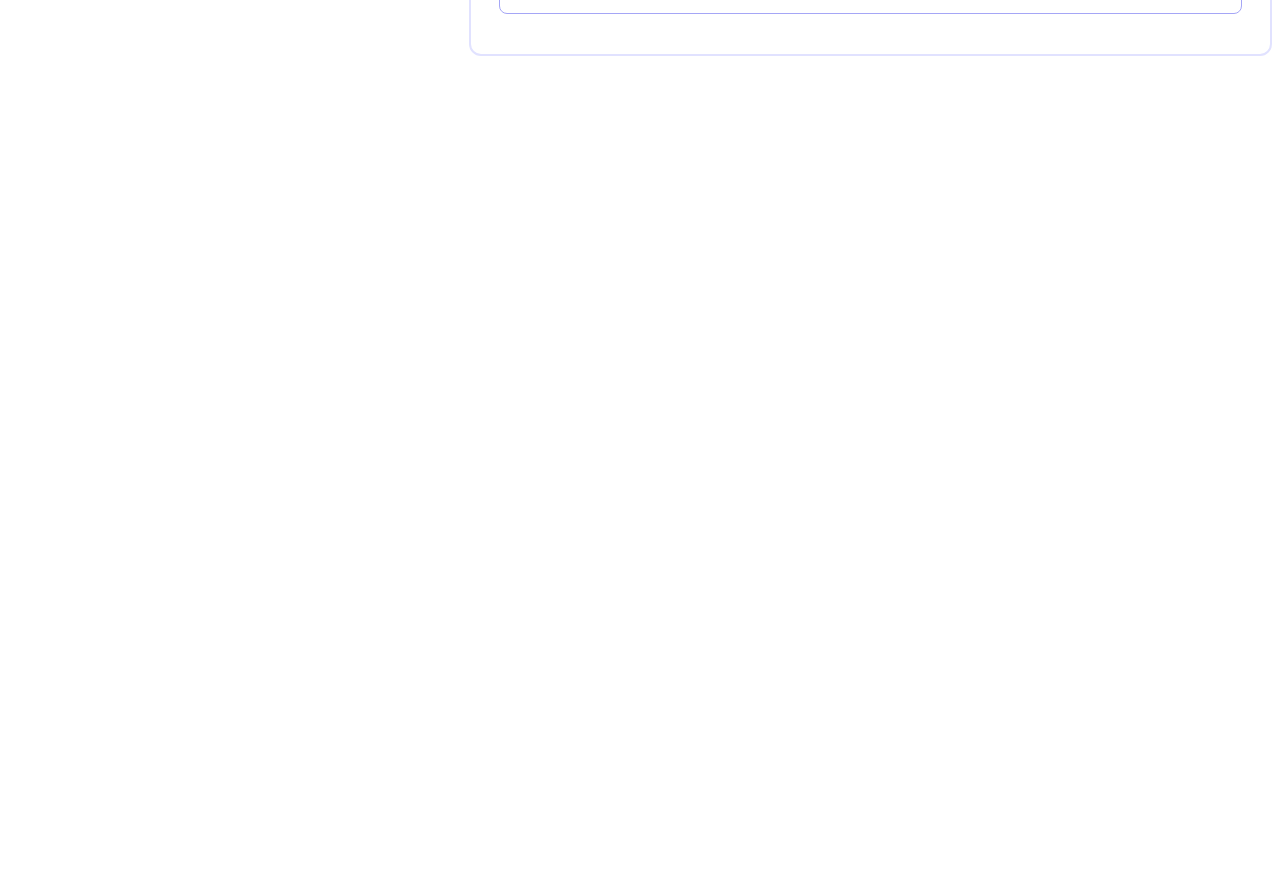
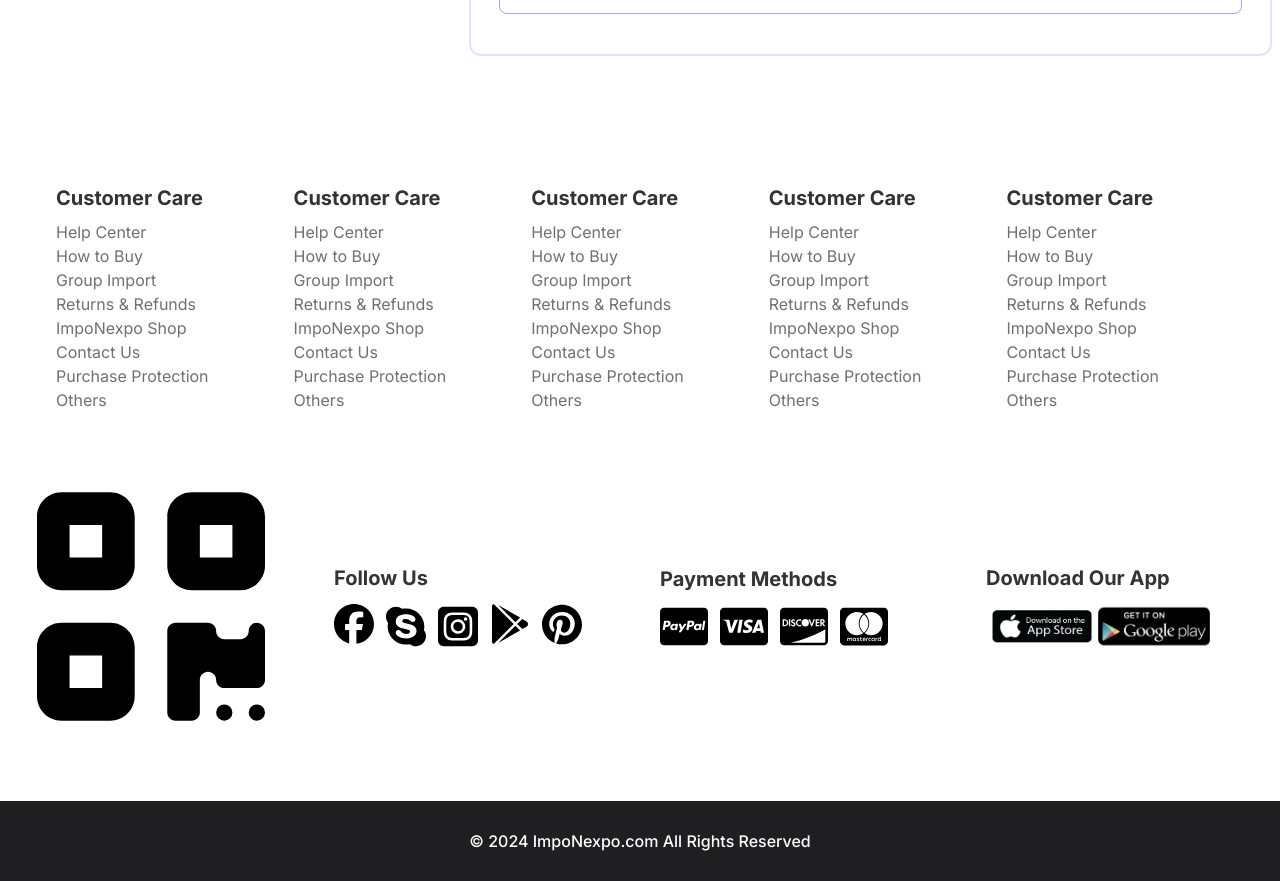
Before and after one commit to apurboroy7077/imponexpo_frontend, a Next.js app: page /chat in a window 1280 px wide. Shown: the part 1300-2181 px from the top of the page. Before the commit the page ends 1420 px from the top, so only its background shows below. Built offline with nearby package versions, Linux system fonts and the light colour scheme.

Commit message:
added_footer_to_chat_page

```diff
--- a/src/app/chat/page.tsx
+++ b/src/app/chat/page.tsx
@@ -1,3 +1,5 @@
+import Footer1 from "@/components/Footer1";
+import Footer2 from "@/components/Footer2";
 import Navbar2 from "@/components/Navbar2";
 import ChatSection from "@/components/chat/ChatSection";
 import React from "react";
@@ -7,6 +9,8 @@ const page = () => {
     <>
       <Navbar2 />
       <ChatSection />
+      <Footer1 />
+      <Footer2 />
     </>
   );
 };
```
